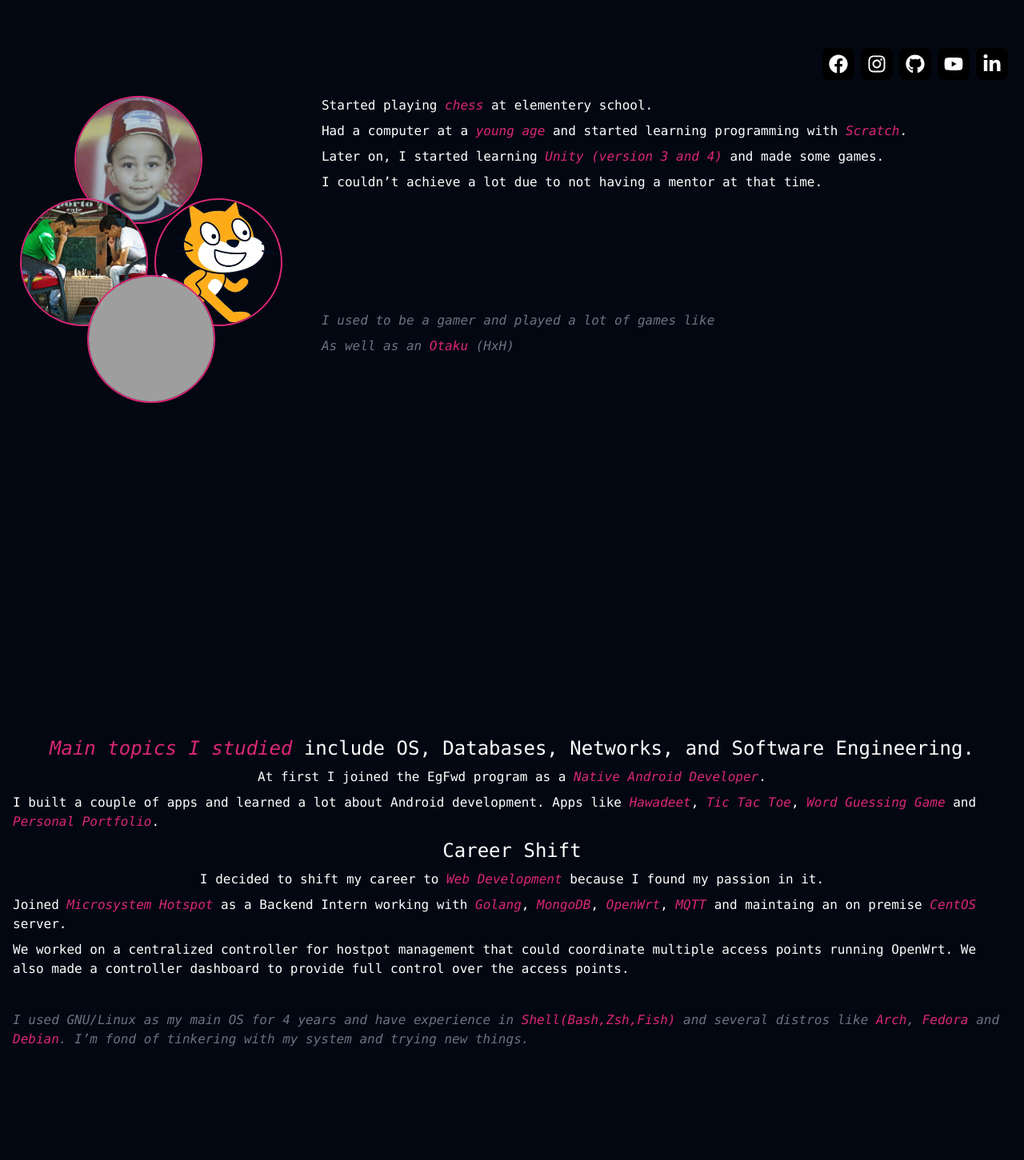
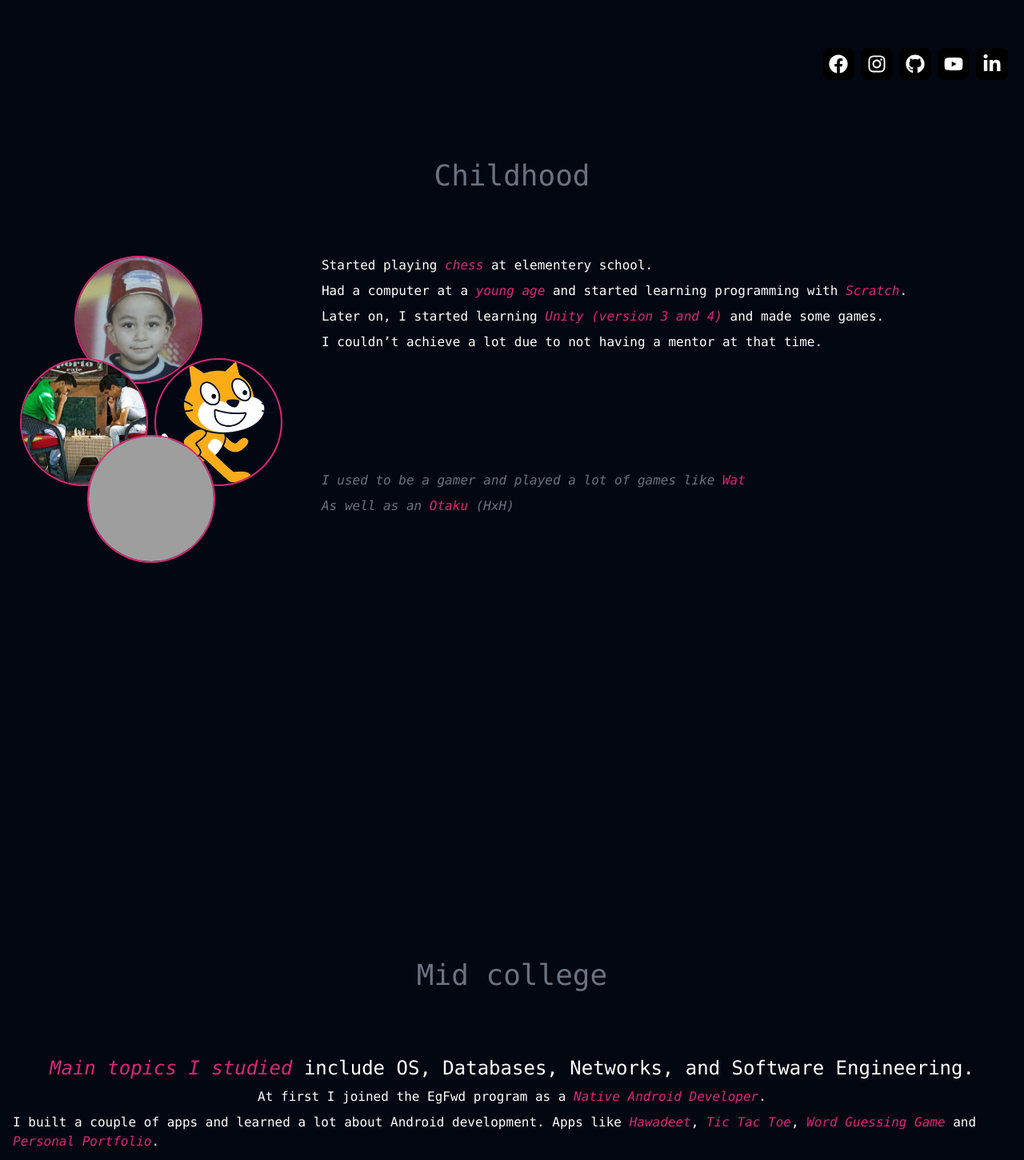
Before and after one commit to PandaX185/portfolio, a Next.js app: page / in a window 1280 px wide. Shown: the part 680-2131 px from the top of the page at 80% size. Built offline with nearby package versions, Linux system fonts and the light colour scheme; grey boxes are pictures that could not be loaded.

Commit message:
feat: Add PostCollegeBlock component
- Add PostCollegeBlock component to display content after college section
- Update page layout to include PostCollegeBlock component

```diff
--- a/app/page.tsx
+++ b/app/page.tsx
@@ -3,6 +3,7 @@
 import EndCollegeBlock from "@/components/EndCollegeBlock";
 import IntroductionBlock from "@/components/IntroductionBlock";
 import MidCollegeBlock from "@/components/MidCollegeBlock";
+import PostCollegeBlock from "@/components/PostCollegeBlock";
 import {
   FaFacebook,
   FaGithub,
@@ -15,20 +16,33 @@
   const sectionStyle = "flex flex-col items-center justify-center h-screen";
 
   return (
-    <div className="font-mono bg-gray-950 text-white animate-fadeIn">
+    <div className="font-mono bg-gray-950 text-white animate-fadeIn pb-4">
       <div className={sectionStyle}>
         <IntroductionBlock />
       </div>
-
+      <div className="w-full text-center py-16 my-4 text-4xl text-gray-500">
+        <h1>Childhood</h1>
+      </div>
       <div className={sectionStyle}>
         <ChildhoodBlock />
       </div>
-
+      <div className="w-full text-center py-16 my-4 text-4xl text-gray-500">
+        <h1>Mid college</h1>
+      </div>
       <div className={sectionStyle}>
         <MidCollegeBlock />
       </div>
+      <div className="w-full text-center py-16 my-4 text-4xl text-gray-500">
+        <h1>Graduation</h1>
+      </div>
       <div className={sectionStyle}>
         <EndCollegeBlock />
+      </div>
+      <div className="w-full text-center py-16 my-4 text-4xl text-gray-500">
+        <h1>After college...</h1>
+      </div>
+      <div className={sectionStyle}>
+        <PostCollegeBlock />
       </div>
       <div className="fixed bottom-5 right-5">
         <div className="flex flex-row-reverse gap-2">
```
